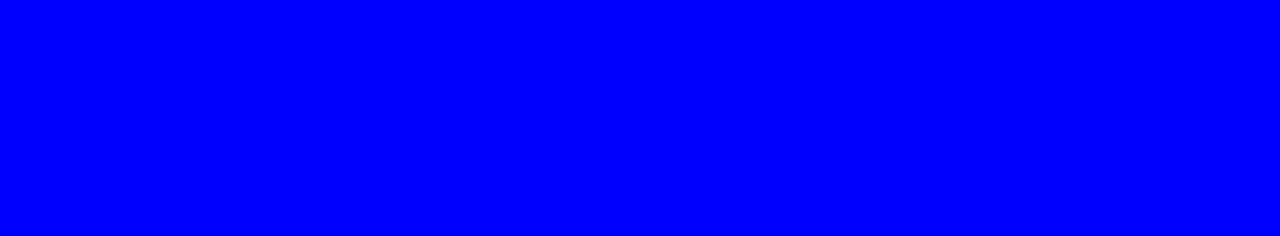
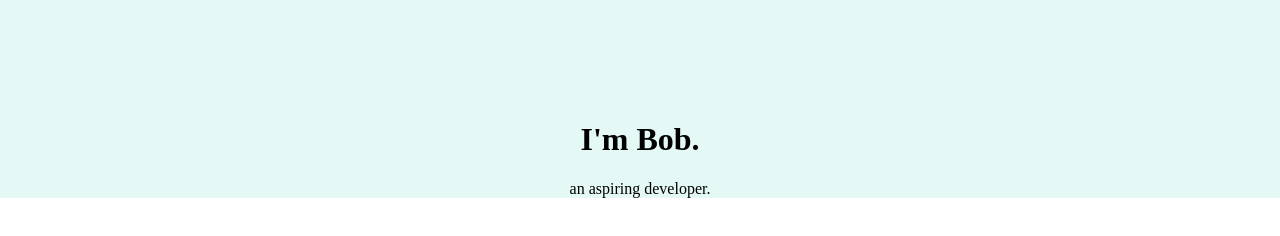
Before and after one commit to robakerson/css--mysite, a plain HTML site: page index.html in a window 1280 px wide. Drawn offline with Linux system fonts and the light colour scheme.

Commit message:
Add basic CSS

```diff
--- a/css/styles.css
+++ b/css/styles.css
@@ -1,5 +1,10 @@
+
 body{
+margin:0px;
+}
 
-  background-color:blue;
+div{
+
+background-color: #E4F9F5;
 
 }
--- a/index.html
+++ b/index.html
@@ -8,5 +8,10 @@
   </head>
   <body>
 
+<div style="text-align:center; padding-top:100px;">
+<h1>I'm Bob.</h1>
+<p>an aspiring developer.</p>
+</div>
+
   </body>
 </html>
```
